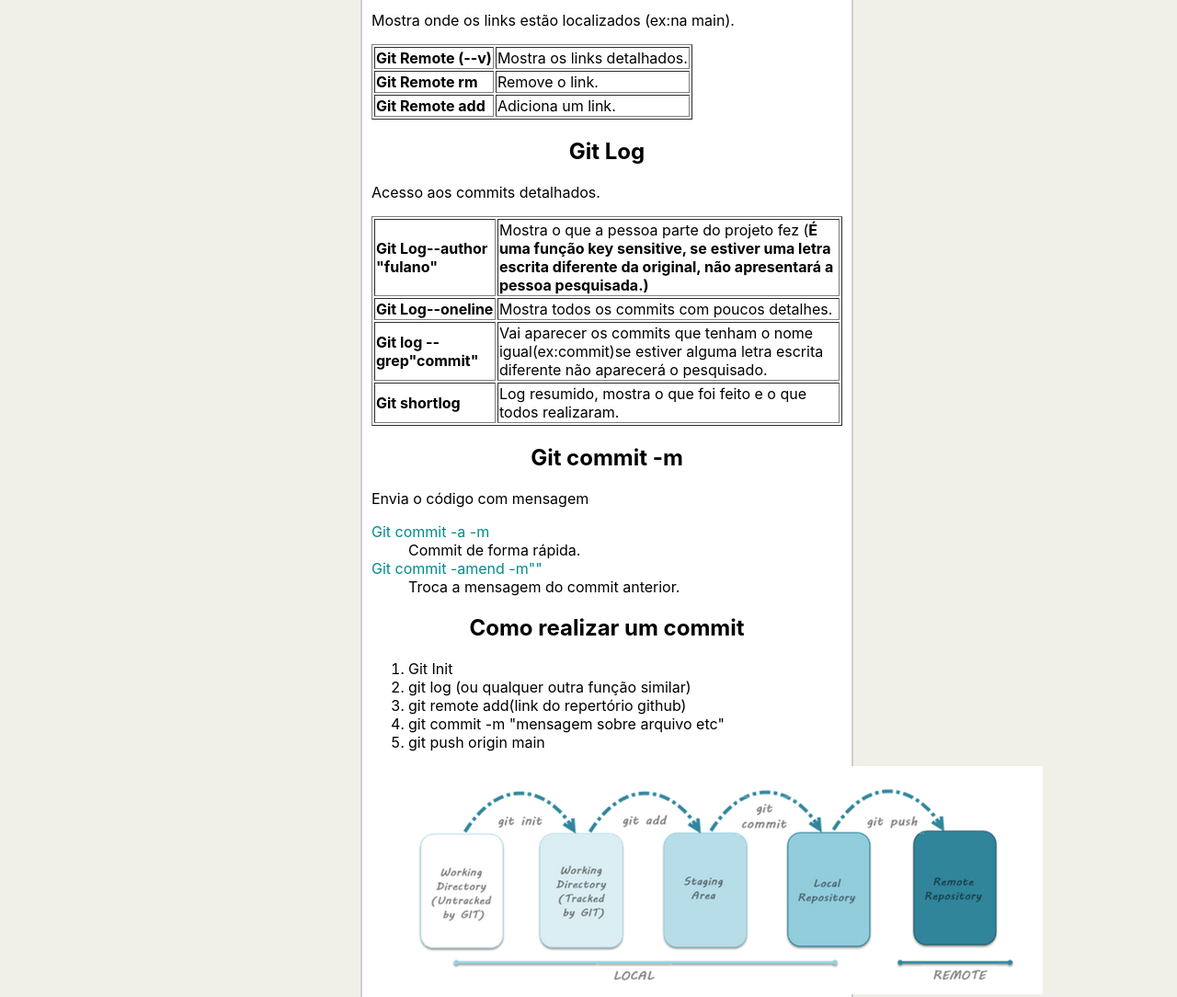
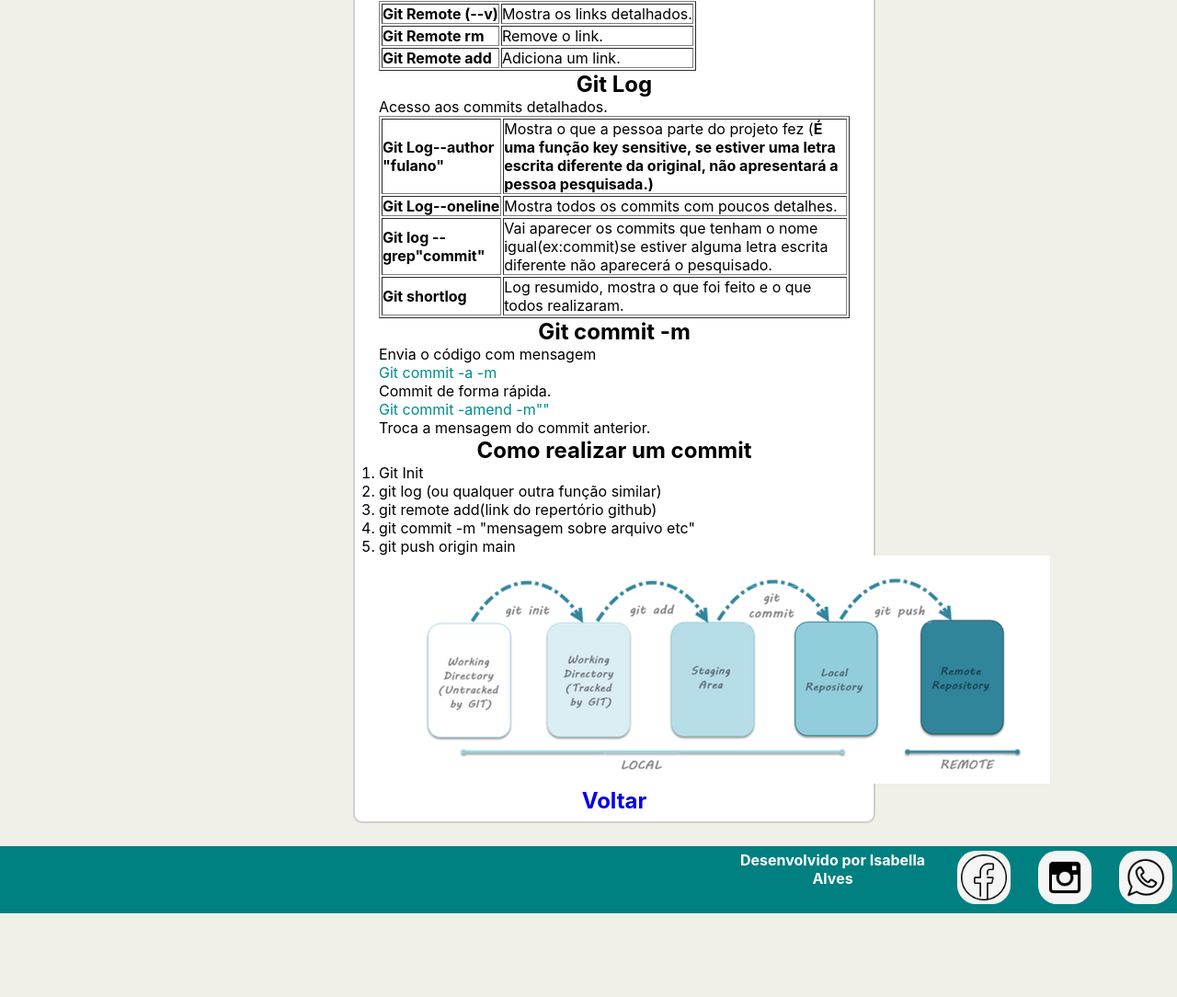
Before and after one commit to IsabellaAlves21/ManualGit, a plain HTML site: page html/paginanova.html in a window 1280 px wide. Shown: the part 307-1391 px from the top of the page at 92% size. After the commit the page ends 1300 px from the top, so only its background shows below. Drawn offline with Linux system fonts and the light colour scheme.

Commit message:
feita alterações finais no site

```diff
--- a/css/style.css
+++ b/css/style.css
@@ -1,3 +1,9 @@
+*{
+    margin: 0;
+    padding: 0;
+
+}
+
 body{
     width: 100%;
     text-align:left;
@@ -65,3 +71,64 @@ footer {
 a{
     text-decoration: none;
 }
+
+body {
+    width: 100%;
+    text-align: left;
+    font-family: -apple-system, BlinkMacSystemFont, 'Segoe UI', Roboto, Oxygen, Ubuntu, Cantarell, 'Open Sans', 'Helvetica Neue', sans-serif;
+    background-color: #f0f0e8;
+    /*/overflow-x esconde a barra de baixo/*/
+    overflow-x: hidden;
+}
+
+nav img {
+    width: 650px;
+    height: auto;
+    padding-left: 30px;
+}
+
+h1 {
+    color: white;
+    margin-top: 70px;
+    margin-right: 150px;
+    padding: 5px;
+}
+
+h2 {
+    text-align: center;
+}
+
+dt {
+    color: darkcyan;
+}
+
+main {
+    width: 40%;
+    margin-left: 30%;
+    background-color: white;
+    padding: 10px;
+    border-radius: 10px;
+    height: 1200px;
+    margin-top: 2%;
+
+    border: 2px solid rgba(128, 128, 128, 0.384);
+}
+
+footer {
+    background-color: teal;
+    padding: 5px 5px 10px 800px;
+    color: white;
+    text-align: center;
+    margin-top: 2%;
+    display: flex;
+}
+
+
+body b a {
+    margin-left: 890px;
+    background-color: #f64d27;
+    padding: 5px;
+    border: 1px solid rgb(95, 95, 95);
+    text-decoration: none;
+    color: white;
+}
--- a/html/paginanova.html
+++ b/html/paginanova.html
@@ -109,14 +109,21 @@
             width: 40%;
             margin-left: 30%;
             background-color: white;
-            padding: 10px;
+            padding: 26px;
             border-radius: 10px;
-            height: 1200px;
+            height: 915px;
             margin-top: 2%;
             margin-bottom: 2%;
             border: 2px solid rgba(128, 128, 128, 0.384);
+
         }
 
+        footer b{
+            height: 5vh;
+            display: flex;
+            align-items: center;
+            justify-content: center;
+        }
 
         footer {
             background-color: teal;
```
Also changed, not shown: index.html (+0 -68 lines).
